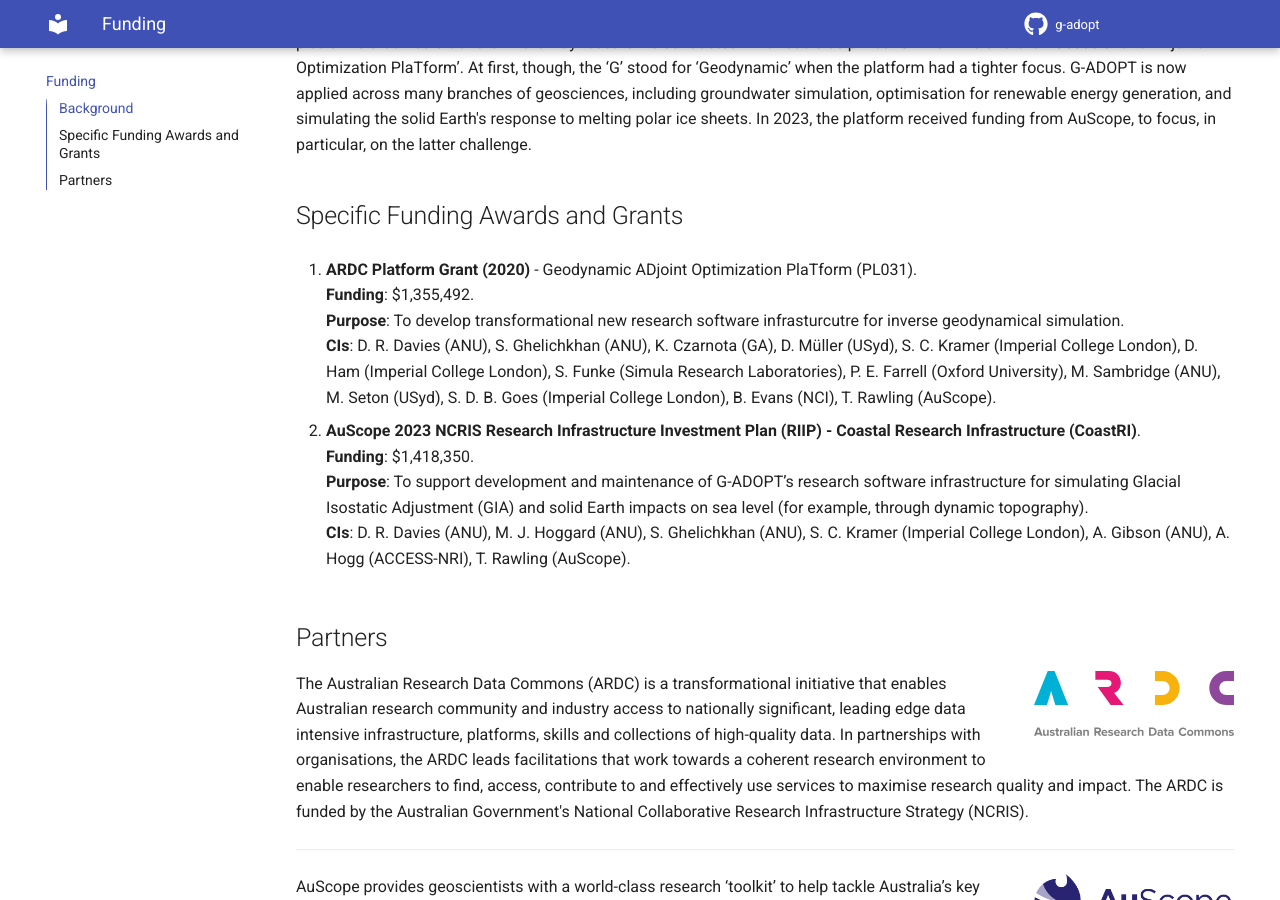
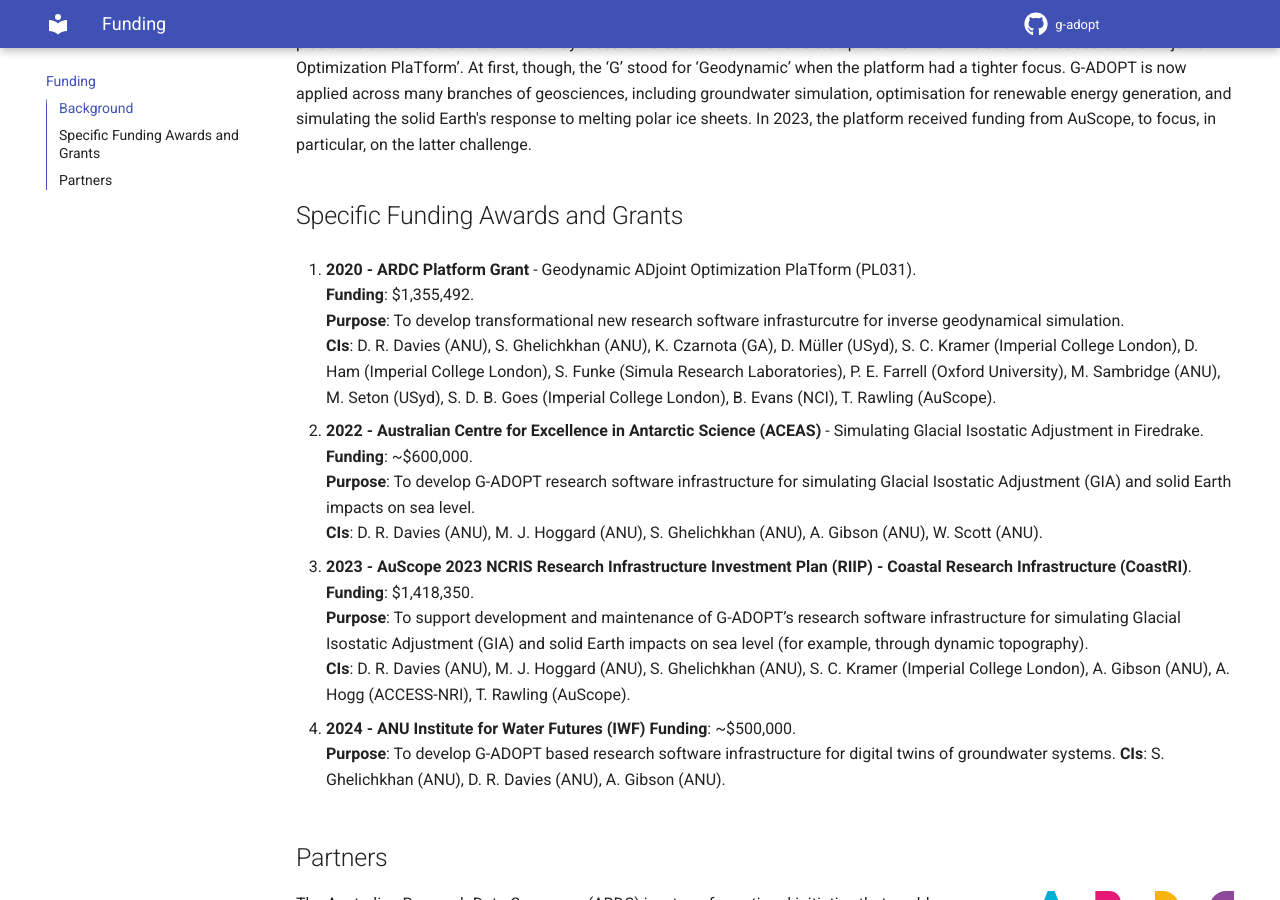
Before and after one commit to g-adopt/g-adopt.github.io, an MkDocs documentation site: the page built from docs/funding.md, in a window 1280 px wide and 900 px high, scrolled down 321 px. Built offline with MkDocs 1.6.1 and Material for MkDocs 9.7.7, drawn with Linux system fonts in a browser that asks for light colours; comment, search, counter and statistics services are not loaded.

Commit message:
Add to funding page. (#17)
Co-authored-by: Rhodri Davies <rhodrid@Rhodris-Mac-Pro.local>

```diff
--- a/docs/funding.md
+++ b/docs/funding.md
@@ -5,15 +5,25 @@
 
 ## Specific Funding Awards and Grants
 
-1. **ARDC Platform Grant (2020)** - Geodynamic ADjoint Optimization PlaTform (PL031).
+1. **2020 - ARDC Platform Grant** - Geodynamic ADjoint Optimization PlaTform (PL031).
 **Funding**: $1,355,492.
 **Purpose**: To develop transformational new research software infrasturcutre for inverse geodynamical simulation.
 **CIs**: D. R. Davies (ANU), S. Ghelichkhan (ANU), K. Czarnota (GA), D. Müller (USyd), S. C. Kramer (Imperial College London), D. Ham (Imperial College London), S. Funke (Simula Research Laboratories), P. E. Farrell (Oxford University), M. Sambridge (ANU), M. Seton (USyd), S. D. B. Goes (Imperial College London), B. Evans (NCI), T. Rawling (AuScope).
 
-2. **AuScope 2023 NCRIS Research Infrastructure Investment Plan (RIIP) - Coastal Research Infrastructure (CoastRI)**.
+2. **2022 - Australian Centre for Excellence in Antarctic Science (ACEAS)** - Simulating Glacial Isostatic Adjustment in Firedrake.
+**Funding**: ~$600,000.
+**Purpose**: To develop G-ADOPT research software infrastructure for simulating Glacial Isostatic Adjustment (GIA) and solid Earth impacts on sea level.
+**CIs**: D. R. Davies (ANU), M. J. Hoggard (ANU), S. Ghelichkhan (ANU), A. Gibson (ANU), W. Scott (ANU).
+
+3. **2023 - AuScope 2023 NCRIS Research Infrastructure Investment Plan (RIIP) - Coastal Research Infrastructure (CoastRI)**.
 **Funding**: $1,418,350.
 **Purpose**: To support development and maintenance of G-ADOPT’s research software infrastructure for simulating Glacial Isostatic Adjustment (GIA) and solid Earth impacts on sea level (for example, through dynamic topography).
 **CIs**: D. R. Davies (ANU), M. J. Hoggard (ANU), S. Ghelichkhan (ANU), S. C. Kramer (Imperial College London), A. Gibson (ANU), A. Hogg (ACCESS-NRI),  T. Rawling (AuScope).
+
+4. **2024 - ANU Institute for Water Futures (IWF)**
+**Funding**: ~$500,000.
+**Purpose**: To develop G-ADOPT based research software infrastructure for digital twins of groundwater systems.
+**CIs**: S. Ghelichkhan (ANU), D. R. Davies (ANU), A. Gibson (ANU).
 
 ## Partners
 [![ARDC logo](images/ardc_logo.svg "ARDC logo"){ align=right width="200" }](https://ardc.edu.au/)
```
